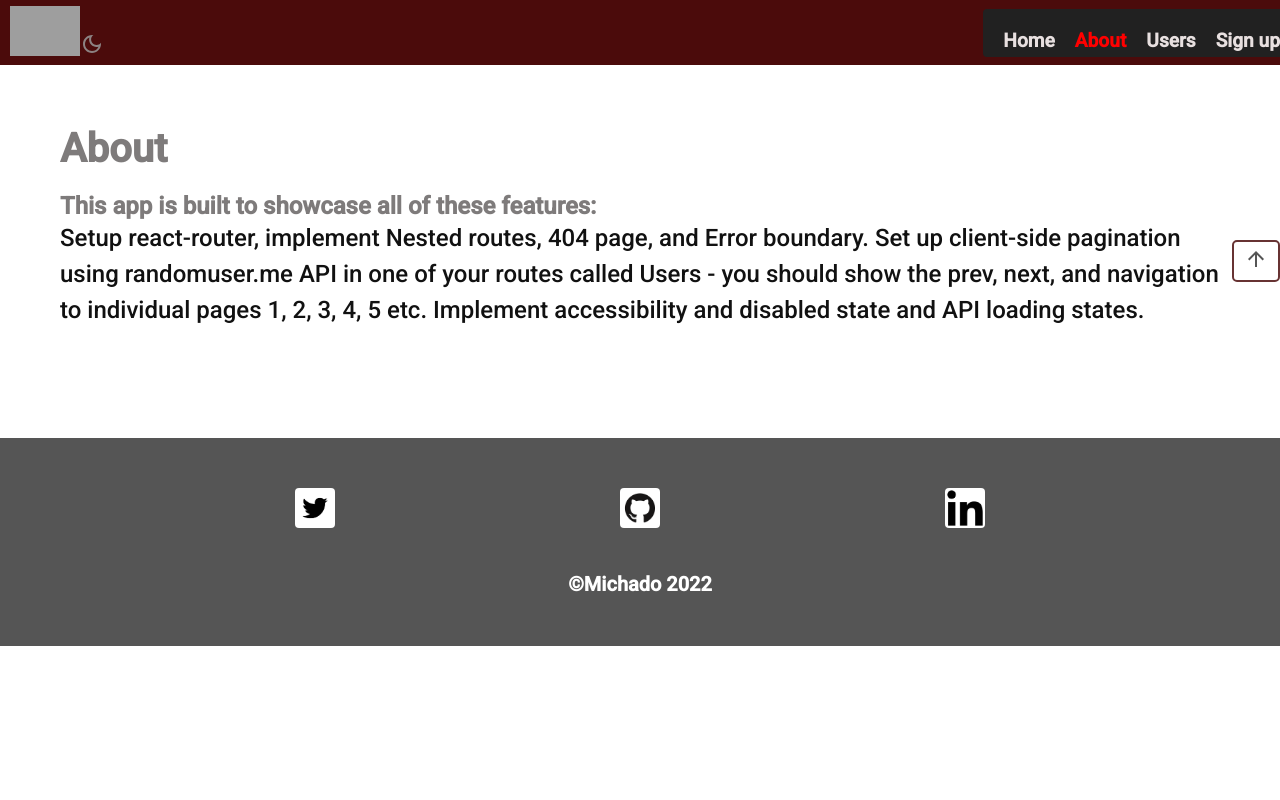
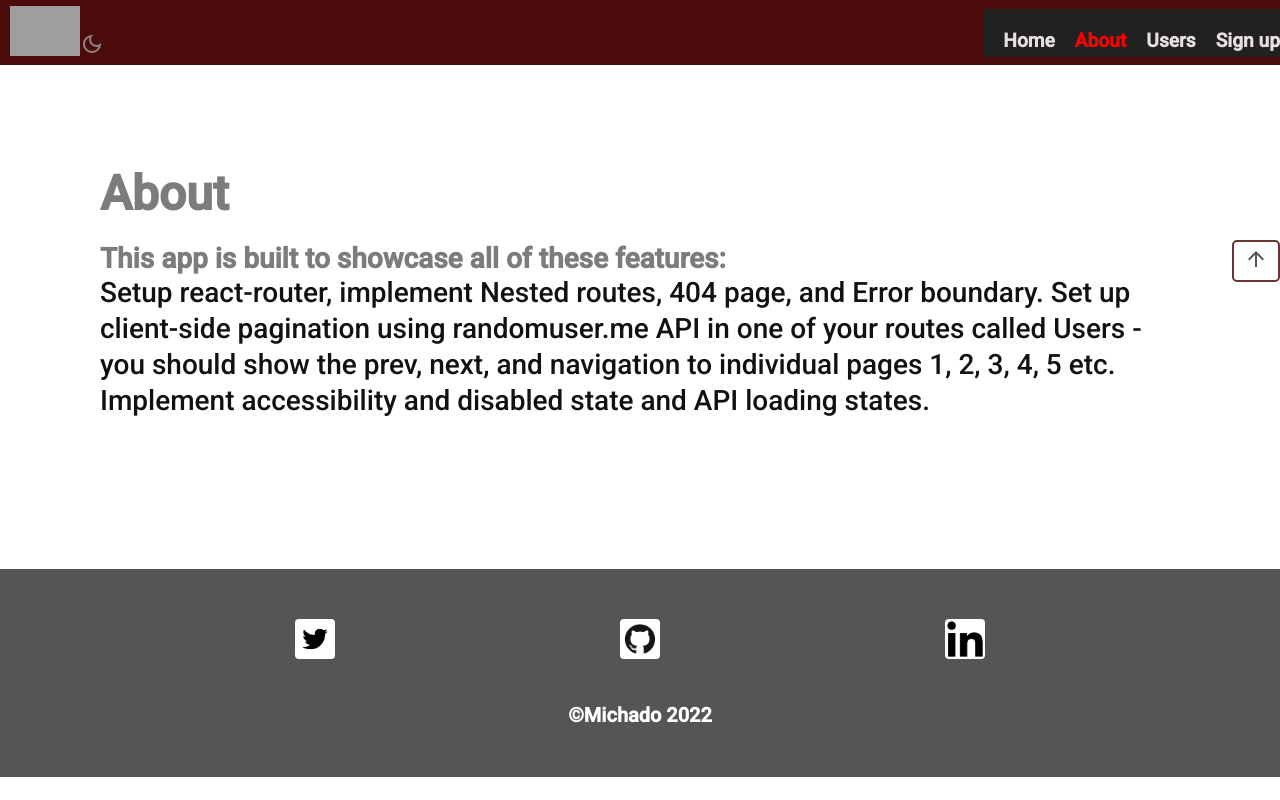
Before and after one commit to michado2019/Altschool-assignment-two, a React (Create React App) app: page /about in a window 1280 px wide. Built offline with nearby package versions, Linux system fonts and the light colour scheme; grey boxes are pictures that could not be loaded.

Commit message:
about page modified for media query

```diff
--- a/src/pages/about/About.css
+++ b/src/pages/about/About.css
@@ -34,3 +34,21 @@
         line-height: 36px;
     }
 }
+@media screen and (min-width: 1025px) {
+    .aboutWrapper{
+        padding: 100px 100px;
+    }
+    .aboutTitle{
+        font-size: 48px;
+        padding-bottom: 20px;
+        color: #7e7b7b;
+    }
+    .aboutDescription{
+        font-size: 28px;
+        color: #7e7b7b;
+    }
+    .aboutDetails{
+        font-size: 28px;
+        line-height: 36px;
+    }
+}
```
